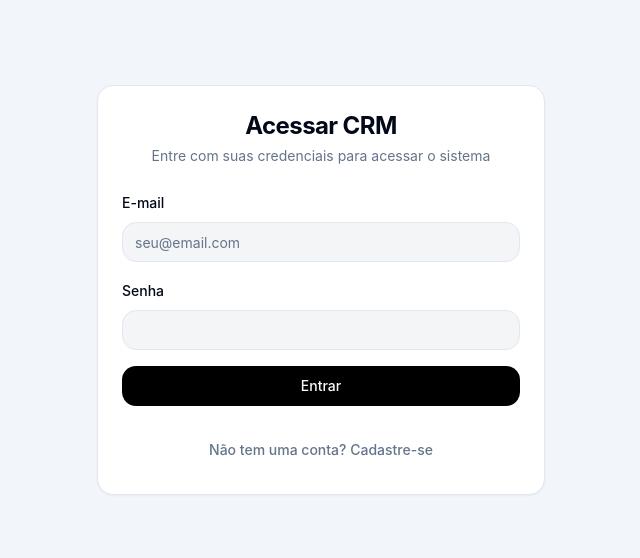
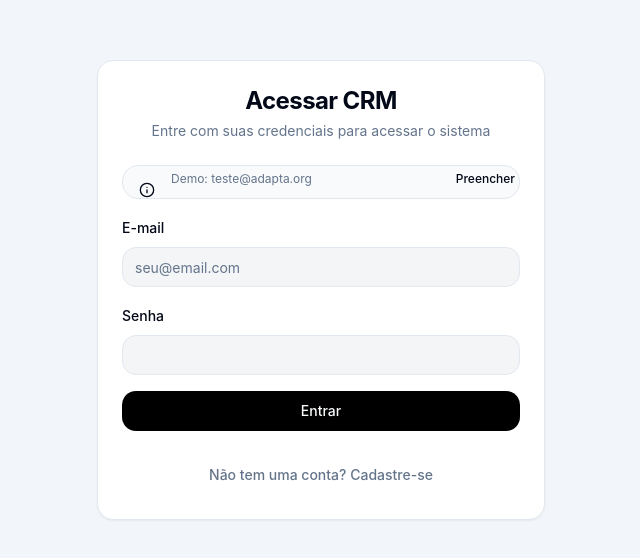
Before and after one commit to giamlepore/crm-template-rxfjnsxvj, a React (Vite) app: page /login in a window 1280 px wide. Shown: the part 110-668 px from the top of the page, without its empty margins (319-959 px from the left). Built offline with nearby package versions, Linux system fonts and the light colour scheme; no server answers.

Commit message:
Auto-commit after full sync (build simulation)

```diff
--- a/src/pages/Login.tsx
+++ b/src/pages/Login.tsx
@@ -12,8 +12,9 @@ import {
   CardTitle,
 } from '@/components/ui/card'
 import { Label } from '@/components/ui/label'
+import { Alert, AlertDescription } from '@/components/ui/alert'
 import { useToast } from '@/hooks/use-toast'
-import { Loader2 } from 'lucide-react'
+import { Info, Loader2 } from 'lucide-react'
 
 export default function Login() {
   const [email, setEmail] = useState('')
@@ -24,6 +25,11 @@ export default function Login() {
   const { signIn, signUp } = useAuth()
   const navigate = useNavigate()
   const { toast } = useToast()
+
+  const fillDemoCredentials = () => {
+    setEmail('teste@adapta.org')
+    setPassword('Template@123')
+  }
 
   const handleSubmit = async (e: React.FormEvent) => {
     e.preventDefault()
@@ -69,6 +75,24 @@ export default function Login() {
           </CardDescription>
         </CardHeader>
         <CardContent>
+          {!isSignUp && (
+            <Alert className="mb-4 bg-muted/50 py-2 px-3">
+              <Info className="h-4 w-4 text-muted-foreground" />
+              <AlertDescription className="text-xs flex items-center justify-between w-full ml-2">
+                <span className="text-muted-foreground">
+                  Demo: teste@adapta.org
+                </span>
+                <Button
+                  type="button"
+                  variant="link"
+                  className="h-auto p-0 text-xs font-medium"
+                  onClick={fillDemoCredentials}
+                >
+                  Preencher
+                </Button>
+              </AlertDescription>
+            </Alert>
+          )}
           <form onSubmit={handleSubmit} className="space-y-4">
             {isSignUp && (
               <div className="space-y-2">
```
Also changed, not shown: .skip.config.json, 1 other file (tests, documents, lock files or other folders).
